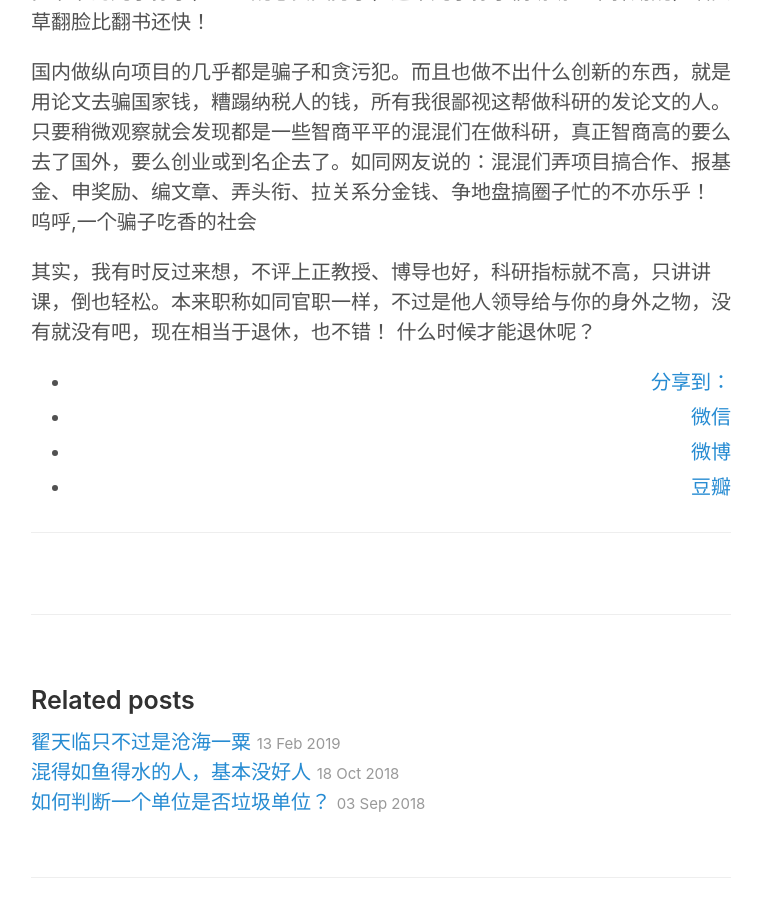
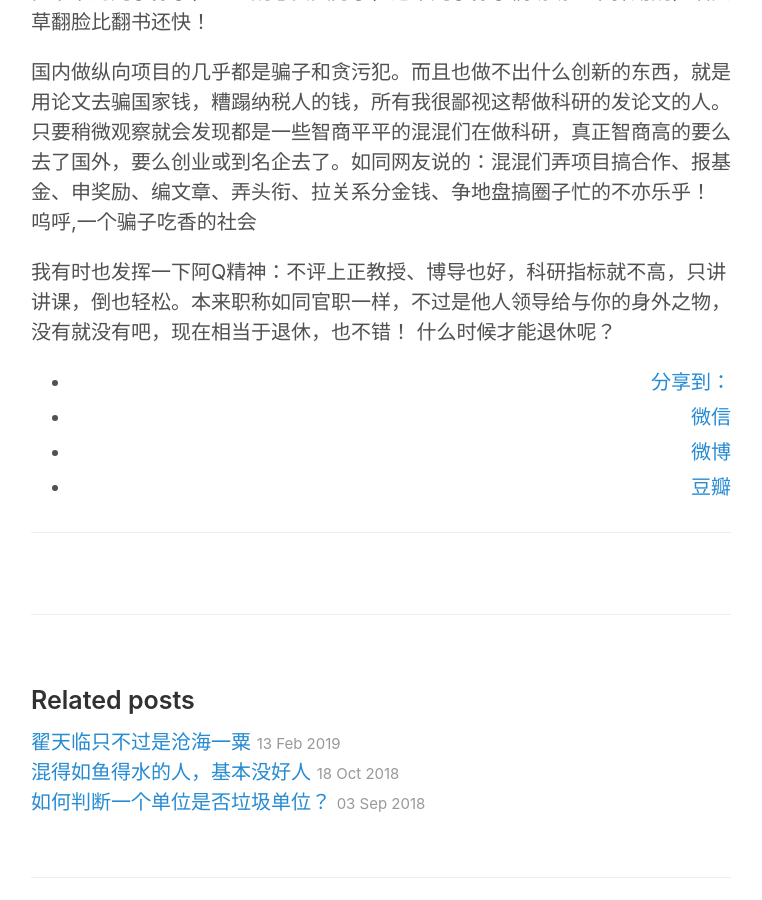
Before and after one commit to hwdong/hwdong-old.github.io, a Jekyll site: the page built from _posts/2019-02-19-我为什么放弃科研？ .md, in a window 1280 px wide and 900 px high, scrolled down 2004 px. Shown: the whole window, without its empty margins (259-1021 px from the left). Built offline with Jekyll 4.4.1, drawn with Linux system fonts in a browser that asks for light colours; comment, search, counter and statistics services are not loaded.

Commit message:
Update 2019-02-19-我为什么放弃科研？ .md

```diff
--- a/_posts/2019-02-19-我为什么放弃科研？ .md
+++ b/_posts/2019-02-19-我为什么放弃科研？ .md
@@ -59,4 +59,4 @@ tags:
 
 国内做纵向项目的几乎都是骗子和贪污犯。而且也做不出什么创新的东西，就是用论文去骗国家钱，糟蹋纳税人的钱，所有我很鄙视这帮做科研的发论文的人。只要稍微观察就会发现都是一些智商平平的混混们在做科研，真正智商高的要么去了国外，要么创业或到名企去了。如同网友说的：混混们弄项目搞合作、报基金、申奖励、编文章、弄头衔、拉关系分金钱、争地盘搞圈子忙的不亦乐乎！ 呜呼,一个骗子吃香的社会
 
-其实，我有时反过来想，不评上正教授、博导也好，科研指标就不高，只讲讲课，倒也轻松。本来职称如同官职一样，不过是他人领导给与你的身外之物，没有就没有吧，现在相当于退休，也不错！ 什么时候才能退休呢？
+我有时也发挥一下阿Q精神：不评上正教授、博导也好，科研指标就不高，只讲讲课，倒也轻松。本来职称如同官职一样，不过是他人领导给与你的身外之物，没有就没有吧，现在相当于退休，也不错！ 什么时候才能退休呢？
```
